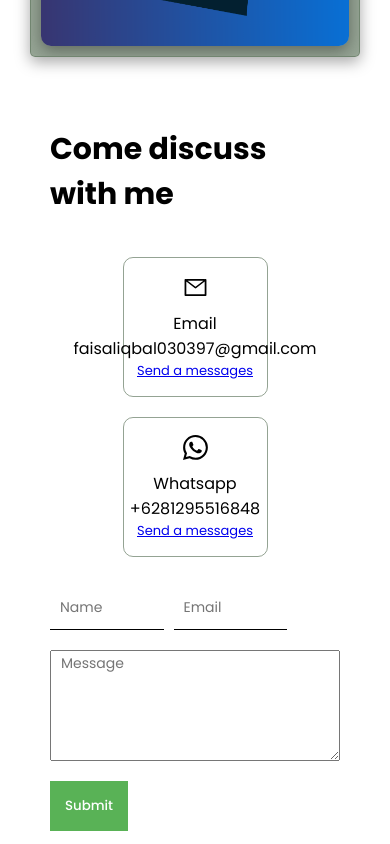
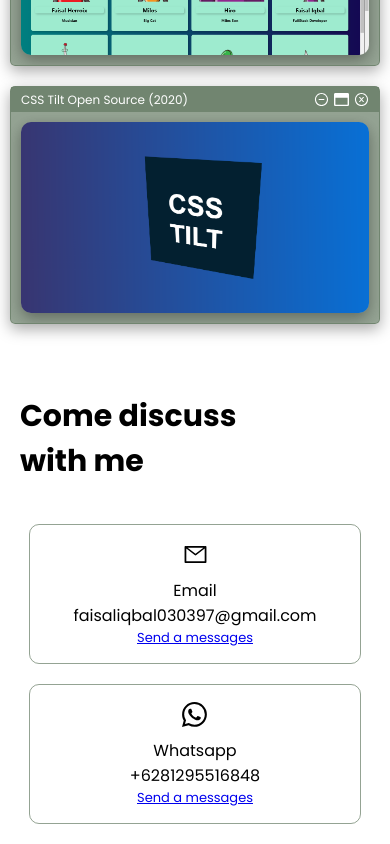
Before and after one commit to faisalibal33/Faisal-Portofolio, a React (Create React App) app: page / in a window 390 px wide. Shown: the part 5280-6124 px from the top of the page. Built offline with nearby package versions, Linux system fonts and the light colour scheme.

Commit message:
edit padding responsive

```diff
--- a/src/components/contact/Contact.jsx
+++ b/src/components/contact/Contact.jsx
@@ -73,6 +73,7 @@ const Contact = () => {
               type="text"
               placeholder="Name"
               name="name"
+              className="mobInput"
             />
             <input
               style={{ backgroundColor: darkMode && "#333" }}
@@ -80,12 +81,14 @@ const Contact = () => {
               name="email"
               placeholder="Email"
               required
+              className="mobInput"
             />
             <textarea
               style={{ backgroundColor: darkMode && "#333" }}
               rows="5"
               placeholder="Message"
               name="message"
+              className="mobInput"
             />
             <button>Submit</button>
             {done && "Thank you..."}
--- a/src/components/contact/contact.css
+++ b/src/components/contact/contact.css
@@ -109,7 +109,7 @@ button {
   cursor: pointer;
 }
 
-@media screen and (max-width: 480px) {
+/* @media screen and (max-width: 480px) {
   .c-wrapper {
     flex-direction: column;
     padding: 0px 50px;
@@ -144,4 +144,23 @@ button {
   button {
     margin-top: 10px;
   }
+} */
+
+@media screen and (max-width: 555px) {
+  .c-wrapper {
+    padding: 20px;
+    flex-direction: column;
+  }
+  .c-title {
+    font-size: 30px;
+  }
+  .c-info {
+    grid-template-columns: 95%;
+  }
+  .c-desc {
+    display: none;
+  }
+  .mobInput {
+    width: 95%;
+  }
 }
--- a/src/components/projects/projects.css
+++ b/src/components/projects/projects.css
@@ -118,13 +118,15 @@
 
 @media screen and (max-width: 555px) {
   .projects {
-    padding: 20px;
+    padding: 0px;
   }
   .projectShow {
     display: block;
+    padding: 20px;
   }
   .projectMob {
     margin-bottom: 20px;
+    width: 100%;
   }
   .p-left {
     padding-left: 0px;
@@ -135,5 +137,9 @@
   }
   .otherProject {
     grid-template-columns: auto;
+    padding: 10px;
+  }
+  .p-img {
+    width: 95%;
   }
 }
```
